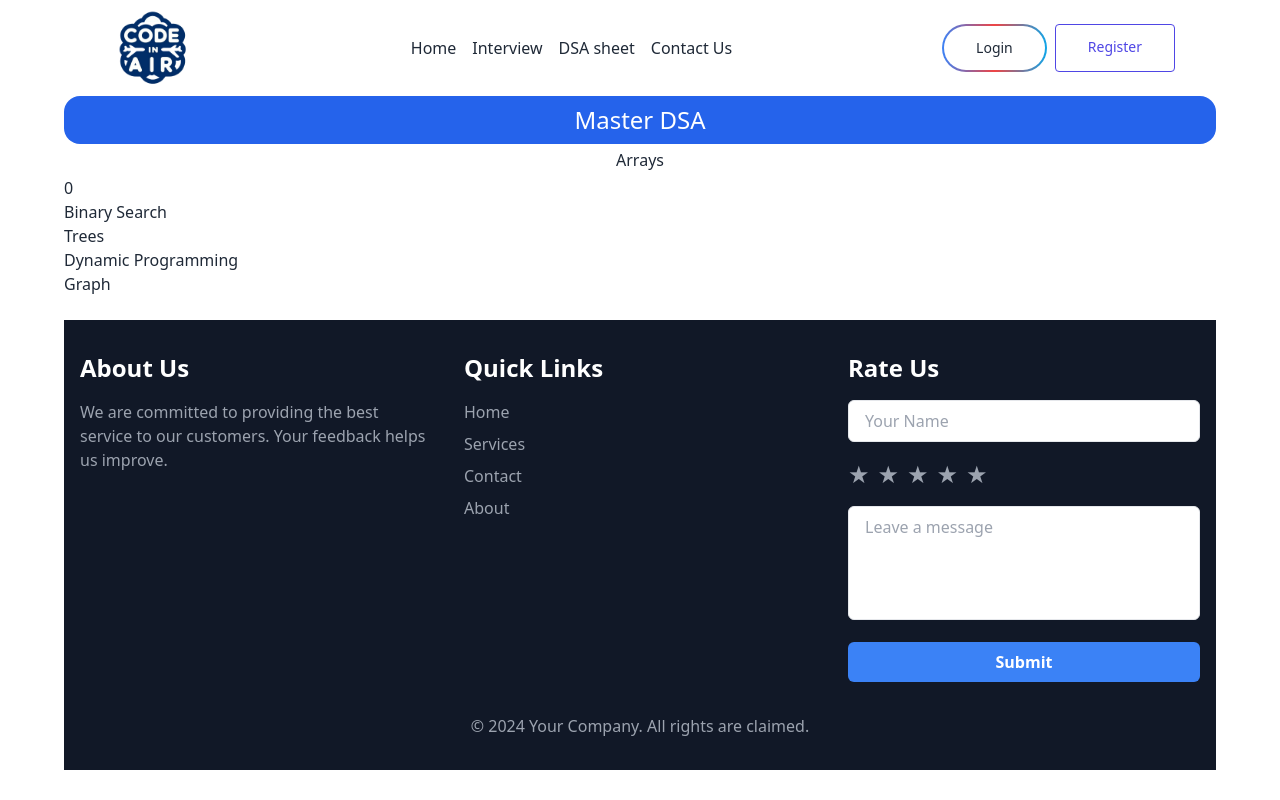
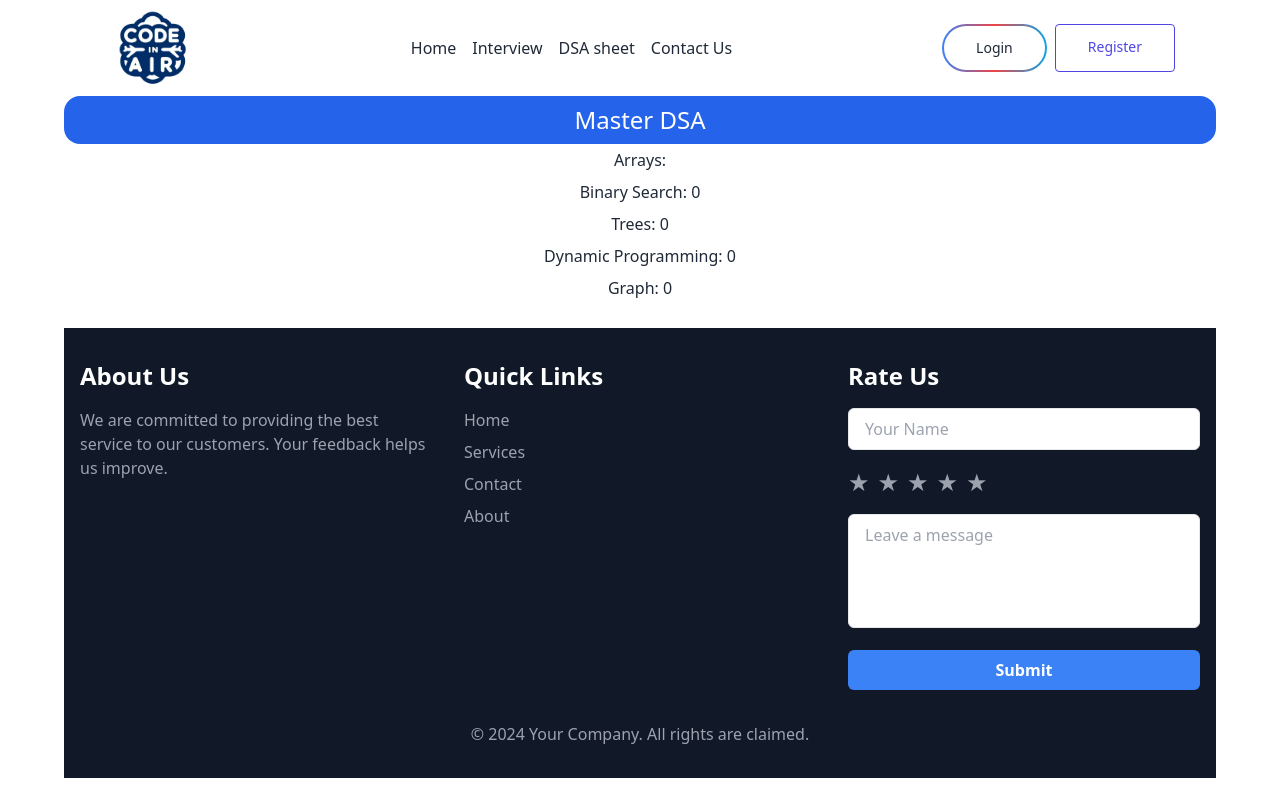
Before and after one commit to Anshydv18/CodeInAir, a React (Vite) app in the folder Frontend/: page /dsa in a window 1280 px wide. Built offline with nearby package versions, Linux system fonts and the light colour scheme.

Commit message:
sheet toogle

```diff
--- a/Frontend/src/components/DSASheet/Dsasheet.jsx
+++ b/Frontend/src/components/DSASheet/Dsasheet.jsx
@@ -1,31 +1,66 @@
-import React, { useState } from 'react'
+import React, { useEffect, useState } from 'react'
 
 const Dsasheet = () => {
-    const [sheet,setsheet]=useState({
-        arrays:0,
-        binarysearch:0,
-        trees:0,
-        dp:0,
-        graph:0,
-    })
+    const [sheet, setSheet] = useState({
+        arrays: 0,
+        binarysearch: 0,
+        trees: 0,
+        dp: 0,
+        graph: 0,
+    });
+
+    useEffect(() => {
+        console.log(sheet);
+    }, [sheet]);
+
+    const toggleValue = (key) => {
+        setSheet(prevSheet => ({
+            ...prevSheet,
+            [key]: prevSheet[key] === 0 ? 1 : 0,
+        }));
+    };
 
     return (
         <div className='px-16'>
             <h1 className='text-center bg-blue-600 text-2xl text-white py-2 rounded-2xl'>Master DSA</h1>
             <div>
-        <h2 className='text-center py-1 cursor-pointer' onClick={(e)=>{sheet.arrays=!sheet.arrays}}>Arrays</h2>
-        {sheet.arrays &&  console.log(sheet)}
-        <h2>Binary Search</h2>
-        {}
-        <h3>Trees</h3>
-        {}
-        <h4>Dynamic Programming</h4>
-        {}
-        <h5>Graph</h5>
-        {}
+                <h2
+                    className='text-center py-1 cursor-pointer'
+                    onClick={() => toggleValue('arrays')}
+                >
+                    Arrays:
+                </h2>
+                {sheet.arrays==1 && <h1>Array ke questions</h1>}
+                <h2
+                    className='text-center py-1 cursor-pointer'
+                    onClick={() => toggleValue('binarysearch')}
+                >
+                    Binary Search: {sheet.binarysearch}
+                </h2>
+
+                <h3
+                    className='text-center py-1 cursor-pointer'
+                    onClick={() => toggleValue('trees')}
+                >
+                    Trees: {sheet.trees}
+                </h3>
+
+                <h4
+                    className='text-center py-1 cursor-pointer'
+                    onClick={() => toggleValue('dp')}
+                >
+                    Dynamic Programming: {sheet.dp}
+                </h4>
+
+                <h5
+                    className='text-center py-1 cursor-pointer'
+                    onClick={() => toggleValue('graph')}
+                >
+                    Graph: {sheet.graph}
+                </h5>
             </div>
         </div>
-  )
+    );
 }
 
-export default Dsasheet
+export default Dsasheet;
--- a/Frontend/vite.config.js
+++ b/Frontend/vite.config.js
@@ -5,7 +5,7 @@ import react from '@vitejs/plugin-react'
 export default defineConfig({
   plugins: [react()],
   server:{
-    host:"192.168.1.19",
+    host:"192.168.1.15",
     port:3000
   }
 })
```
Lines whose indentation alone changed are shown as unchanged.
